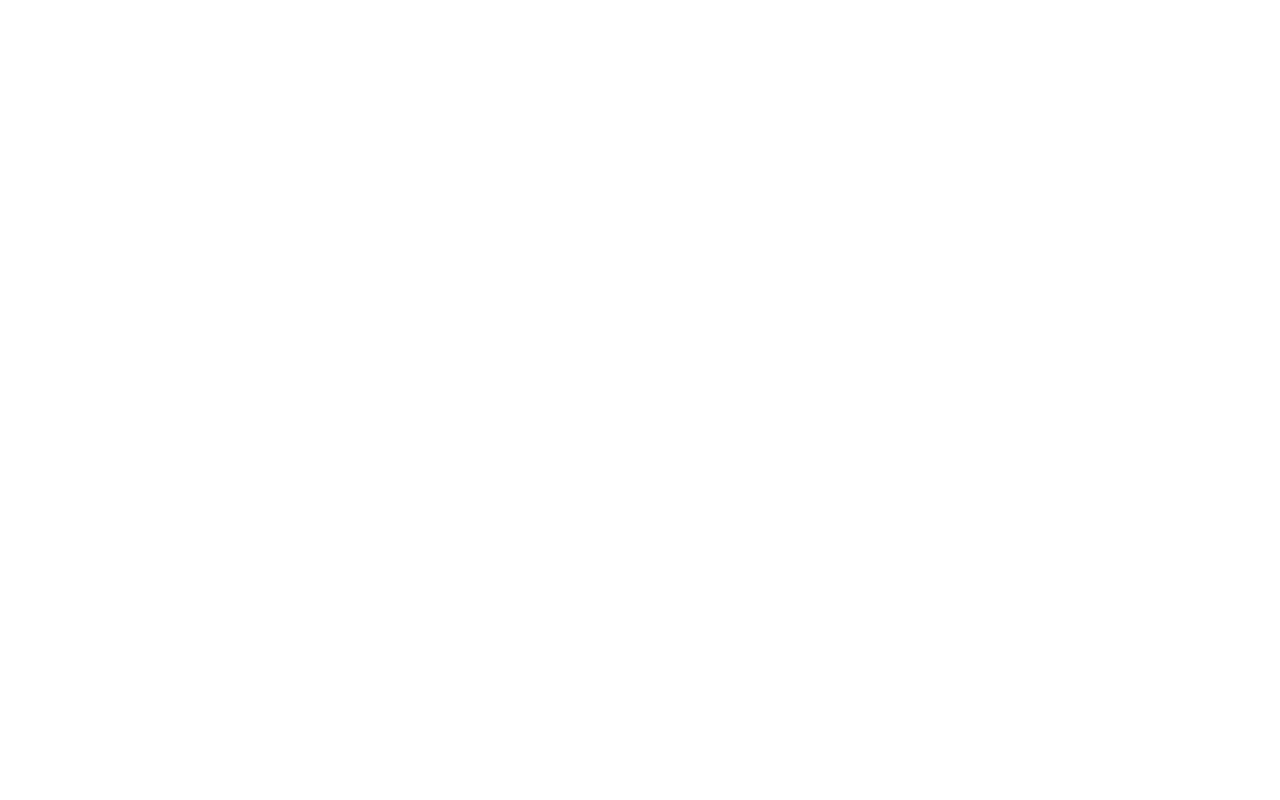
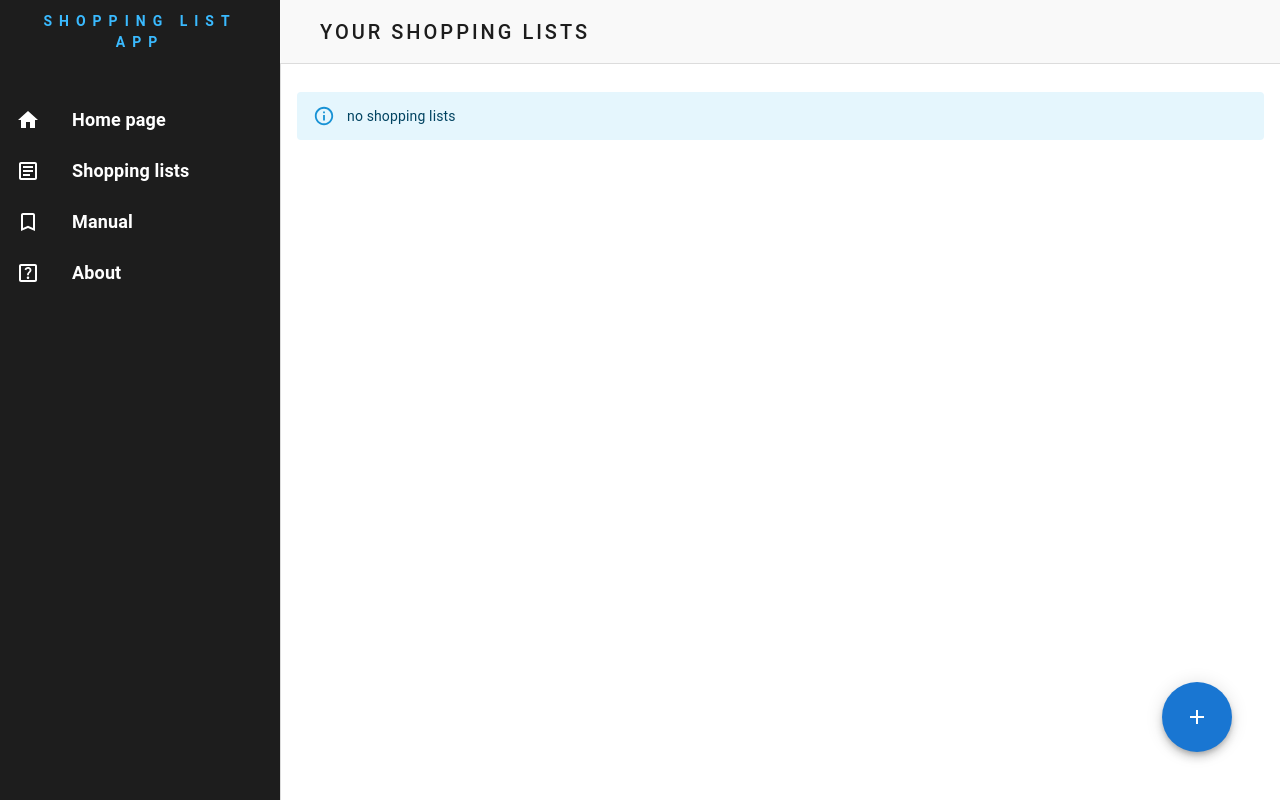
Before and after one commit to artlek/shop, a plain HTML site: page index.html in a window 1280 px wide. Drawn offline with Linux system fonts and the light colour scheme; the site is published under a folder, as on GitHub Pages, so addresses that start at the root find nothing; no server answers.

Commit message:
Update index.html

```diff
--- a/index.html
+++ b/index.html
@@ -5,7 +5,7 @@
     <link rel="icon" type="image/svg+xml" href="https://artlek.github.io/shop/vite.svg" />
     <meta name="viewport" content="width=device-width, initial-scale=1.0" />
     <title>Vite + React</title>
-    <script type="module" crossorigin src="/assets/index-ClI7YLtZ.js"></script>
+    <script type="module" crossorigin src="assets/index-ClI7YLtZ.js"></script>
   </head>
   <body>
     <div id="root"></div>
```
